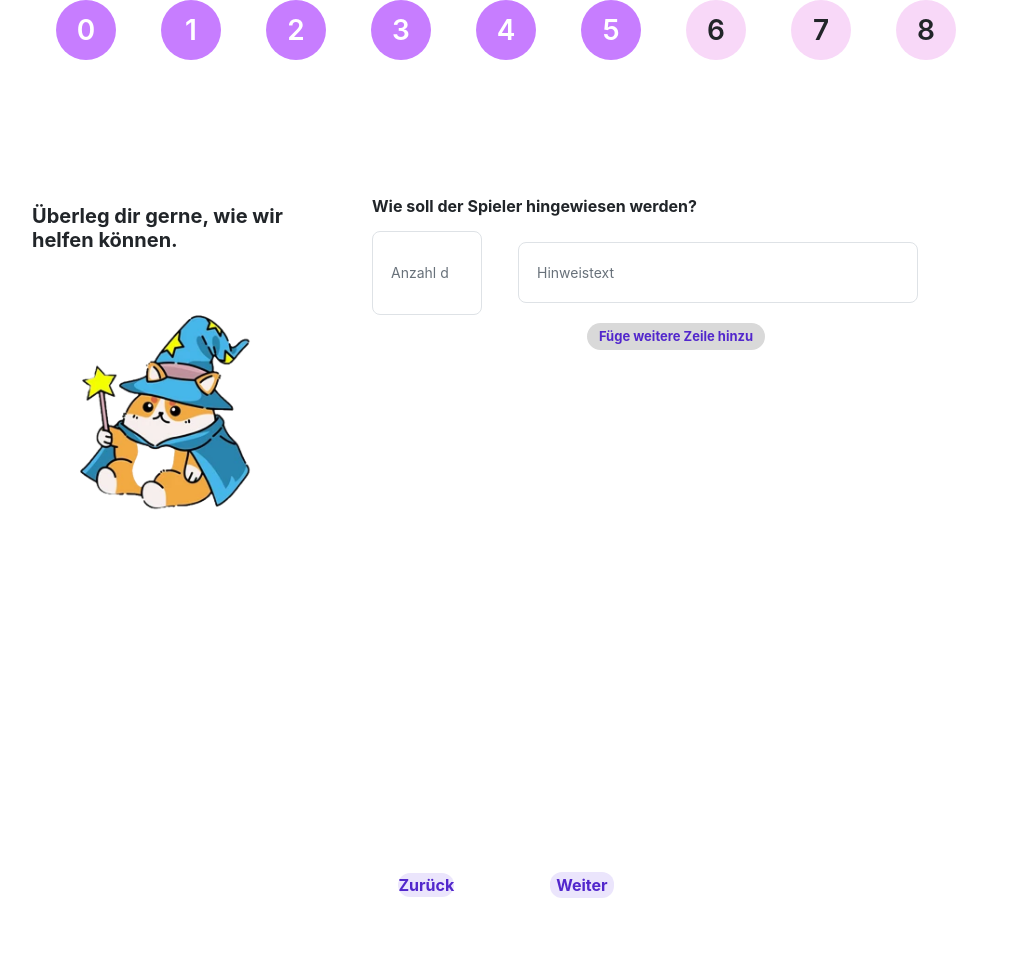
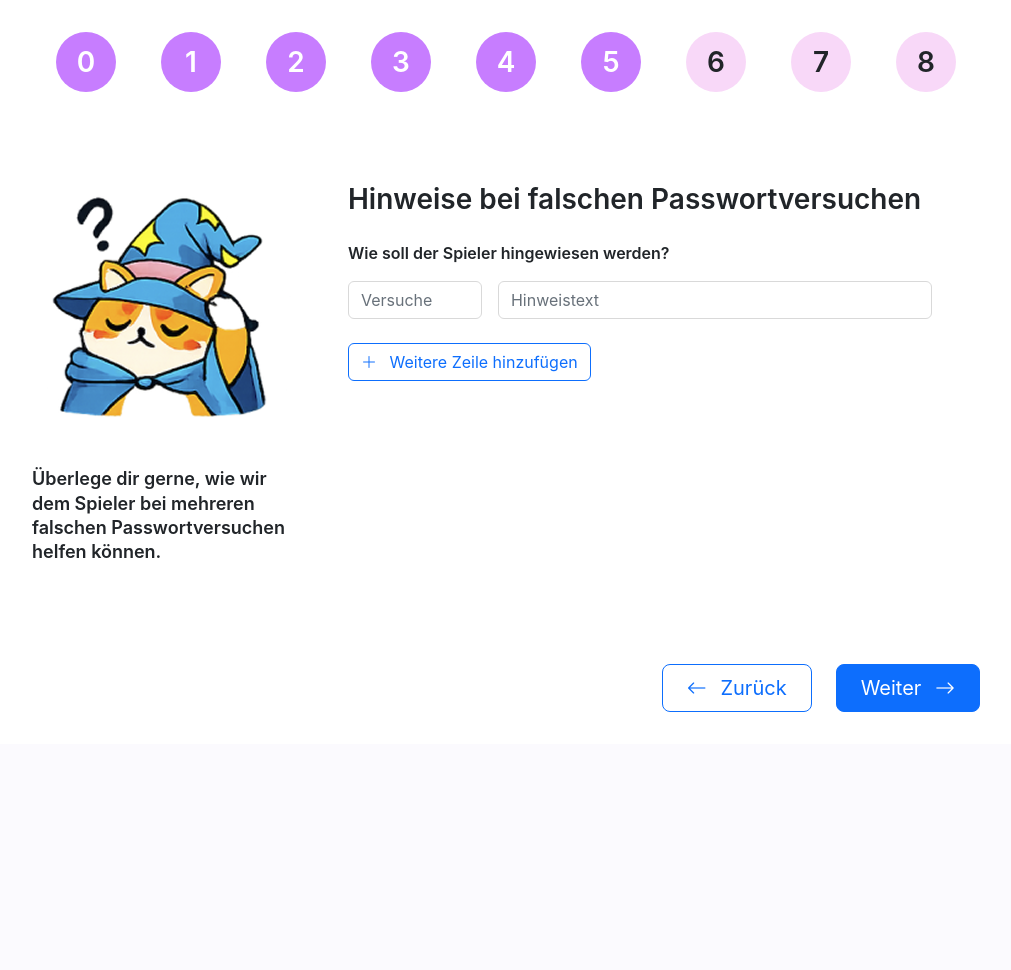
Before and after one commit to Roni-Aba/SQLQuestEditor, a Django app: page /createLevel4-2/ in a window 1280 px wide. Shown: the part 56-1026 px from the top of the page, without its empty margins (134-1145 px from the left). After the commit the page ends 768 px from the top, so only its background shows below. Run offline with Django 4.2, Linux system fonts and the light colour scheme.

Commit message:
delete: static createLevel4-2.css refactor to bootstrap: createLevel4-2.html

```diff
--- a/backend/editor/static/editor/css/createLevel4-2.css
+++ /dev/null
@@ -1,196 +0,0 @@
-.create-level4-2-page {
-  min-height: calc(100vh - 56px);
-  background-color: #ffffff;
-  color: var(--create-level-text);
-}
-
-.create-level4-2-content {
-  max-width: 980px;
-  margin: 0 auto;
-  padding: 2.5rem 1rem 2rem;
-}
-
-.create-level4-2-form-row {
-  --bs-gutter-x: 72px;
-  --bs-gutter-y: 40px;
-  margin-top: 56px;
-  margin-bottom: 2rem;
-}
-
-.create-level4-2-helper {
-  display: flex;
-  flex-direction: column;
-  align-items: flex-start;
-  gap: 2.5rem;
-  padding-top: 0.5rem;
-}
-
-.create-level4-2-heading {
-  max-width: 300px;
-  margin: 0;
-  color: var(--create-level-text);
-  font-size: 20px;
-  font-weight: 700;
-  line-height: 1.2;
-}
-
-.create-level4-2-cosmo {
-  width: 260px;
-  height: 260px;
-  object-fit: contain;
-}
-
-.create-level4-2-fields {
-  display: flex;
-  flex-direction: column;
-  align-items: flex-start;
-}
-
-.create-level4-2-label {
-  margin: 0 0 14px;
-  color: var(--create-level-text);
-  font-size: 16px;
-  font-weight: 700;
-  line-height: 1.3;
-}
-
-.create-level4-2-hint-rows {
-  display: flex;
-  flex-direction: column;
-  gap: 16px;
-}
-
-.create-level4-2-hint-row {
-  display: flex;
-  align-items: center;
-  gap: 36px;
-}
-
-.create-level4-2-attempt-input {
-  width: 110px;
-  min-height: 84px;
-  border: 1px solid var(--create-level-border);
-  border-radius: 8px;
-  color: var(--create-level-muted);
-  font-size: 14px;
-  padding: 12px 18px;
-}
-
-.create-level4-2-text-input {
-  width: 400px;
-  min-height: 61px;
-  border: 1px solid var(--create-level-border);
-  border-radius: 8px;
-  color: var(--create-level-muted);
-  font-size: 14px;
-  padding: 12px 18px;
-}
-
-.create-level4-2-attempt-input::placeholder,
-.create-level4-2-text-input::placeholder {
-  color: var(--create-level-muted);
-  opacity: 1;
-}
-
-.create-level4-2-attempt-input:focus,
-.create-level4-2-text-input:focus {
-  border-color: var(--create-level-primary);
-  box-shadow: 0 0 0 3px rgba(82, 39, 204, 0.12);
-}
-
-.create-level4-2-add-button {
-  align-self: center;
-  margin-top: 8px;
-  border: 0;
-  border-radius: 999px;
-  background-color: #d9d9d9;
-  color: var(--create-level-primary);
-  font-size: 13px;
-  font-weight: 700;
-  padding: 4px 12px;
-  cursor: pointer;
-}
-
-.create-level4-2-add-button:hover,
-.create-level4-2-add-button:focus {
-  background-color: var(--create-level-primary-light);
-  color: var(--create-level-primary);
-}
-
-.create-level4-2-remove-button {
-  width: 28px;
-  height: 28px;
-  border: 0;
-  border-radius: 999px;
-  background-color: var(--create-level-primary-light);
-  color: var(--create-level-primary);
-  font-size: 18px;
-  font-weight: 700;
-  line-height: 1;
-  cursor: pointer;
-}
-
-.create-level4-2-remove-button:hover,
-.create-level4-2-remove-button:focus {
-  background-color: var(--create-level-primary-light-hover);
-  color: var(--create-level-primary);
-}
-
-.create-level4-2-navigation {
-  display: flex;
-  justify-content: center;
-  align-items: center;
-  gap: 96px;
-  margin-top: 320px;
-  padding-bottom: 2.5rem;
-}
-
-@media (max-width: 820px) {
-  .create-level4-2-content {
-    padding: 1.5rem 1rem 2rem;
-  }
-
-  .create-level4-2-form-row {
-    margin-top: 40px;
-  }
-
-  .create-level4-2-helper {
-    align-items: center;
-    text-align: center;
-  }
-
-  .create-level4-2-cosmo {
-    width: 180px;
-    height: 180px;
-  }
-
-  .create-level4-2-fields {
-    margin-top: 2rem;
-    width: 100%;
-  }
-
-  .create-level4-2-hint-rows {
-    width: 100%;
-  }
-
-  .create-level4-2-hint-row {
-    flex-direction: column;
-    align-items: stretch;
-    gap: 1rem;
-    width: 100%;
-  }
-
-  .create-level4-2-attempt-input,
-  .create-level4-2-text-input {
-    width: 100%;
-  }
-
-  .create-level4-2-add-button {
-    align-self: flex-start;
-  }
-
-  .create-level4-2-navigation {
-    gap: 28px;
-    margin-top: 80px;
-  }
-}
--- a/backend/editor/templates/editor/createLevel4-2.html
+++ b/backend/editor/templates/editor/createLevel4-2.html
@@ -2,119 +2,126 @@
 {% load static %}
 
 {% block title %}
-Level erstellen | SQL Spell Quest Editor
+Hinweise bei falschen Passwortversuchen | SQL Spell Quest Editor
 {% endblock %}
 
 {% block additional_css %}
-<link
-  rel="stylesheet"
-  href="{% static 'editor/css/createLevelShared.css' %}"
->
-<link
-  rel="stylesheet"
-  href="{% static 'editor/css/createLevel4-2.css' %}"
->
-<link
-  rel="stylesheet"
-  href="{% static 'editor/components/statusBar/statusBar.css' %}"
->
+<link rel="stylesheet" href="{% static 'editor/components/statusBar/statusBar.css' %}">
+<link rel="stylesheet" href="{% static 'editor/components/helper/helper.css' %}">
 {% endblock %}
 
 {% block content %}
+<main class="create-page">
+  <div class="create-page__content">
 
-<main class="create-level4-2-page">
-  <div class="container-fluid px-0">
-
-    {% include "editor/components/statusbar/statusbar.html" with steps=steps %}
+    <section
+      class="create-page__status"
+      aria-label="Fortschritt der Levelerstellung"
+    >
+      {% include "editor/components/statusBar/statusBar.html" with steps=steps %}
+    </section>
 
     <form
-      class="create-level4-2-content"
       action="{% url 'create_level42' %}"
       method="post"
+      class="d-flex flex-column flex-grow-1"
     >
       {% csrf_token %}
 
-      <div class="row align-items-start create-level4-2-form-row">
+      <section class="create-page__main">
+        <div class="row create-page__row align-items-start g-4 g-lg-5">
 
-        <aside
-          class="col-12 col-md-4 create-level4-2-helper"
-          aria-label="Hilfetext von Cosmo"
-        >
-          <p class="create-level4-2-heading">
-            Überleg dir gerne, wie wir helfen können.
-          </p>
-
-          <img
-            src="{% static 'editor/img/cat1.png' %}"
-            alt="Cosmo Wizard"
-            class="create-level4-2-cosmo"
-          >
-        </aside>
+          <div class="col-12 col-md-4">
+            {% include "editor/components/helper/helper.html" with helper_image="editor/img/cat6.png" helper_text="Überlege dir gerne, wie wir dem Spieler bei mehreren falschen Passwortversuchen helfen können." %}
+          </div>
 
           <section
-          class="col-12 col-md-8 create-level4-2-fields"
-          aria-label="Hinweise bei falschen Passwortversuchen"
+            class="col-12 col-md-8"
+            aria-labelledby="failure-hints-title"
           >
 
-          <p class="create-level4-2-label">
+            <h1
+              id="failure-hints-title"
+              class="h3 fw-semibold mb-4"
+            >
+              Hinweise bei falschen Passwortversuchen
+            </h1>
+
+            <label class="form-label fw-semibold mb-3">
               Wie soll der Spieler hingewiesen werden?
-          </p>
+            </label>
 
             <div
               id="hint-rows"
-            class="create-level4-2-hint-rows"
+              class="d-flex flex-column gap-3"
             >
 
               {% if form_values.failure_hints %}
+
                 {% for hint in form_values.failure_hints %}
-                <div class="create-level4-2-hint-row">
 
+                  <div class="row g-3 align-items-center hint-row">
+
+                    <div class="col-12 col-lg-3">
                       <input
                         type="number"
                         name="hint_attempts[]"
-                    class="form-control create-level4-2-attempt-input"
-                    placeholder="Anzahl der Versuche"
+                        class="form-control"
+                        placeholder="Versuche"
                         min="1"
                         value="{{ hint.attempts }}"
                       >
+                    </div>
 
+                    <div class="col">
                       <input
                         type="text"
                         name="hint_texts[]"
-                    class="form-control create-level4-2-text-input"
+                        class="form-control"
                         placeholder="Hinweistext"
                         value="{{ hint.message }}"
                       >
+                    </div>
 
+                    <div class="col-auto">
                       <button
                         type="button"
-                    class="create-level4-2-remove-button"
+                        class="btn btn-outline-danger remove-hint-row"
                         aria-label="Zeile entfernen"
                       >
-                    ×
+                        <i class="bi bi-x-lg"></i>
                       </button>
+                    </div>
 
                   </div>
+
                 {% endfor %}
+
               {% else %}
-              <div class="create-level4-2-hint-row">
 
+                <div class="row g-3 align-items-center hint-row">
+
+                  <div class="col-12 col-lg-3">
                     <input
                       type="number"
                       name="hint_attempts[]"
-                  class="form-control create-level4-2-attempt-input"
-                  placeholder="Anzahl der Versuche"
+                      class="form-control"
+                      placeholder="Versuche"
                       min="1"
                     >
+                  </div>
 
+                  <div class="col">
                     <input
                       type="text"
                       name="hint_texts[]"
-                  class="form-control create-level4-2-text-input"
+                      class="form-control"
                       placeholder="Hinweistext"
                     >
+                  </div>
 
                 </div>
+
               {% endif %}
 
             </div>
@@ -122,118 +129,118 @@ Level erstellen | SQL Spell Quest Editor
             <button
               type="button"
               id="add-hint-row"
-            class="create-level4-2-add-button"
+              class="btn btn-outline-primary mt-4"
             >
-            Füge weitere Zeile hinzu
+              <i class="bi bi-plus-lg me-2"></i>
+              Weitere Zeile hinzufügen
             </button>
 
           </section>
+
         </div>
+      </section>
 
-      <section
-        class="create-level4-2-navigation"
-        aria-label="Seitennavigation"
+      <nav
+        class="create-page__navigation"
+        aria-label="Navigation der Levelerstellung"
       >
+
         <a
-          class="create-level1-button"
           href="{% url 'create_level41' %}"
+          class="btn btn-outline-primary btn-lg px-4"
         >
+          <i class="bi bi-arrow-left me-2"></i>
           Zurück
         </a>
 
         <button
           type="submit"
-          class="create-level1-button"
+          class="btn btn-primary btn-lg px-4"
         >
           Weiter
+          <i class="bi bi-arrow-right ms-2"></i>
         </button>
-      </section>
+
+      </nav>
 
     </form>
+
   </div>
 </main>
 
 <script>
-  document.addEventListener("DOMContentLoaded", function () {
-    const hintRows = document.querySelector("#hint-rows");
-    const addHintRowButton =
-      document.querySelector("#add-hint-row");
+document.addEventListener("DOMContentLoaded", () => {
+
+  const hintRows = document.getElementById("hint-rows");
+  const addHintRowButton = document.getElementById("add-hint-row");
 
   if (!hintRows || !addHintRowButton) {
     return;
   }
 
-    function createHintRow() {
+  const createHintRow = () => {
+
     const row = document.createElement("div");
-      row.className = "create-level4-2-hint-row";
+
+    row.className =
+      "row g-3 align-items-center hint-row";
 
     row.innerHTML = `
+      <div class="col-12 col-lg-3">
         <input
           type="number"
           name="hint_attempts[]"
-          class="form-control create-level4-2-attempt-input"
-          placeholder="Anzahl der Versuche"
+          class="form-control"
+          placeholder="Versuche"
           min="1"
         >
+      </div>
 
+      <div class="col">
         <input
           type="text"
           name="hint_texts[]"
-          class="form-control create-level4-2-text-input"
+          class="form-control"
           placeholder="Hinweistext"
         >
+      </div>
 
+      <div class="col-auto">
         <button
           type="button"
-          class="create-level4-2-remove-button"
-          aria-label="Zeile entfernen"
+          class="btn btn-outline-danger remove-hint-row"
         >
-          ×
+          <i class="bi bi-x-lg"></i>
         </button>
+      </div>
     `;
 
     return row;
-    }
+  };
 
-    addHintRowButton.addEventListener(
-      "click",
-      function () {
-        hintRows.appendChild(
-          createHintRow()
-        );
-      }
-    );
+  addHintRowButton.addEventListener("click", () => {
+    hintRows.appendChild(createHintRow());
+  });
 
-    hintRows.addEventListener(
-      "click",
-      function (event) {
+  hintRows.addEventListener("click", (event) => {
+
     const removeButton = event.target.closest(
-          ".create-level4-2-remove-button"
+      ".remove-hint-row"
     );
 
     if (!removeButton) {
       return;
     }
 
-        const row = removeButton.closest(
-          ".create-level4-2-hint-row"
-        );
+    removeButton.closest(".hint-row")?.remove();
 
-        if (row) {
-          row.remove();
+    if (!hintRows.querySelector(".hint-row")) {
+      hintRows.appendChild(createHintRow());
     }
 
-        if (
-          !hintRows.querySelector(
-            ".create-level4-2-hint-row"
-          )
-        ) {
-          hintRows.appendChild(
-            createHintRow()
-          );
-        }
-      }
-    );
+  });
+
 });
 </script>
+
 {% endblock %}
```
Lines whose indentation alone changed are shown as unchanged.
